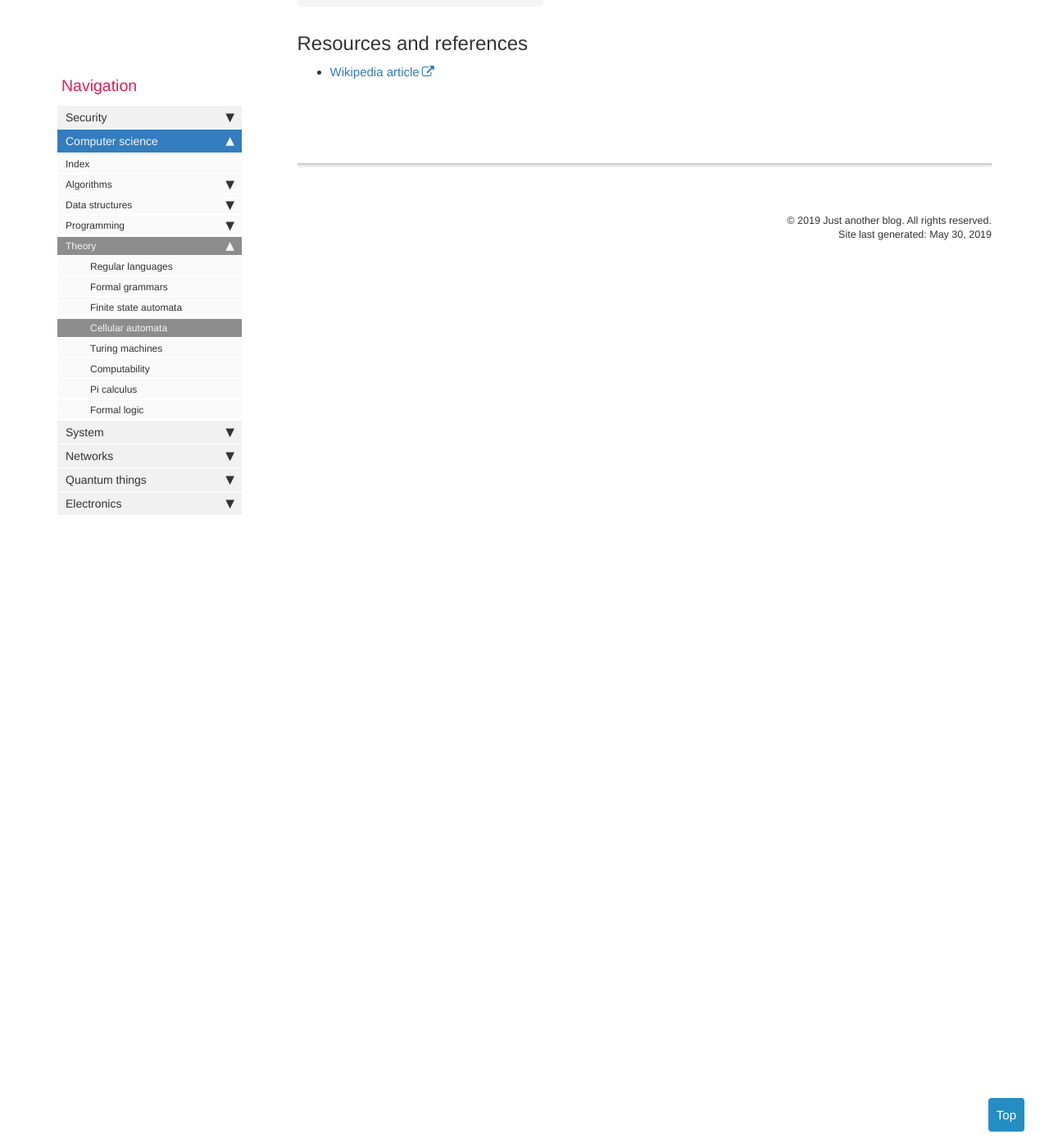
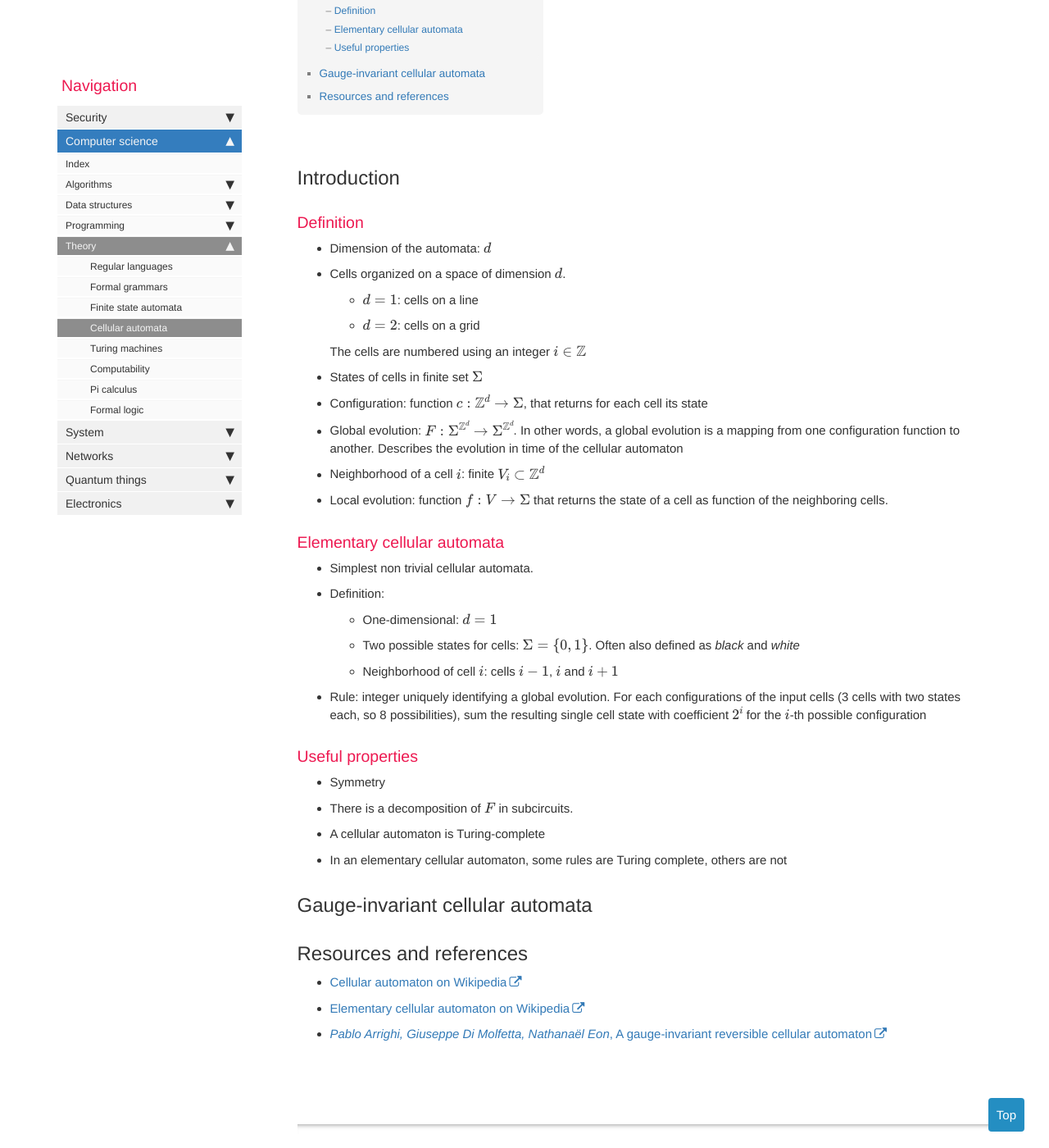
Before and after one commit to greglan/greglan.github.io, a Jekyll site: the page built from pages/cs/theory/cellular-automata.md, in a window 1280 px wide and 1400 px high, scrolled down 252 px. Shown: the whole window at 82% size. Built offline with Jekyll 4.4.1, drawn with Linux system fonts in a browser that asks for light colours; nearby versions of some CDN libraries; formulas are drawn with MathJax 3; comment, search, counter and statistics services are not loaded; before the commit the page ends 900 px from its top, so only the background shows below that; some of the changed text lies outside the part shown.

Commit message:
Added introdution to cellular automata

```diff
--- a/pages/cs/theory/cellular-automata.md
+++ b/pages/cs/theory/cellular-automata.md
@@ -2,9 +2,51 @@
 layout: page
 title:  "Cellular automata"
 permalink: "cellular-automata.html"
-summary: ""
+summary: "Introduction to the cellular automta formalism"
 ---
+$$
+\newcommand{\Z}{\mathbb{Z}}
+$$
+
+## Introduction
+### Definition
+* Dimension of the automata: $$d$$
+* Cells organized on a space of dimension $$d$$.
+  - $$d=1$$: cells on a line
+  - $$d=2$$: cells on a grid
+
+  The cells are numbered using an integer $$i \in \Z$$
+* States of cells in finite set $$\Sigma$$
+* Configuration: function $$c: \Z^d \to \Sigma$$, that returns for each cell its state
+* Global evolution: $$F: \Sigma^{\Z^d} \to \Sigma^{\Z^d}$$. In other words, a
+  global evolution is a mapping from one configuration function to another.
+  Describes the evolution in time of the cellular automaton
+* Neighborhood of a cell $$i$$: finite $$V_i \subset \Z^d$$
+* Local evolution: function $$f: V \to \Sigma$$ that returns the state of a cell
+  as function of the neighboring cells.
+
+### Elementary cellular automata
+* Simplest non trivial cellular automata.
+* Definition:
+  - One-dimensional: $$d=1$$
+  - Two possible states for cells: $$\Sigma = \{ 0, 1 \}$$. Often also defined as
+    *black* and *white*
+  - Neighborhood of cell $$i$$: cells $$i-1$$, $$i$$ and $$i+1$$
+* Rule: integer uniquely identifying a global evolution. For each configurations
+  of the input cells (3 cells with two states each, so 8 possibilities), sum the
+  resulting single cell state with coefficient $$2^i$$ for the $$i$$-th possible
+  configuration
+
+### Useful properties
+* Symmetry
+* There is a decomposition of $$F$$ in subcircuits.
+* A cellular automaton is Turing-complete
+* In an elementary cellular automaton, some rules are Turing complete, others are not
+
+## Gauge-invariant cellular automata
 
 
 ## Resources and references
-* [Wikipedia article](https://en.wikipedia.org/wiki/Cellular_automaton)
+* [Cellular automaton on Wikipedia](https://en.wikipedia.org/wiki/Cellular_automaton)
+* [Elementary cellular automaton on Wikipedia](https://en.wikipedia.org/wiki/Elementary_cellular_automaton)
+* [*Pablo Arrighi, Giuseppe Di Molfetta, Nathanaël Eon*, A gauge-invariant reversible cellular automaton](https://arxiv.org/abs/1802.07644)
```
Also changed, not shown: css/theme-grey.css (+13 -1 lines), pages/qc/cheatsheet.md (+15 -0 lines), pages/qc/quantum-circuits.md (+53 -1 lines).
